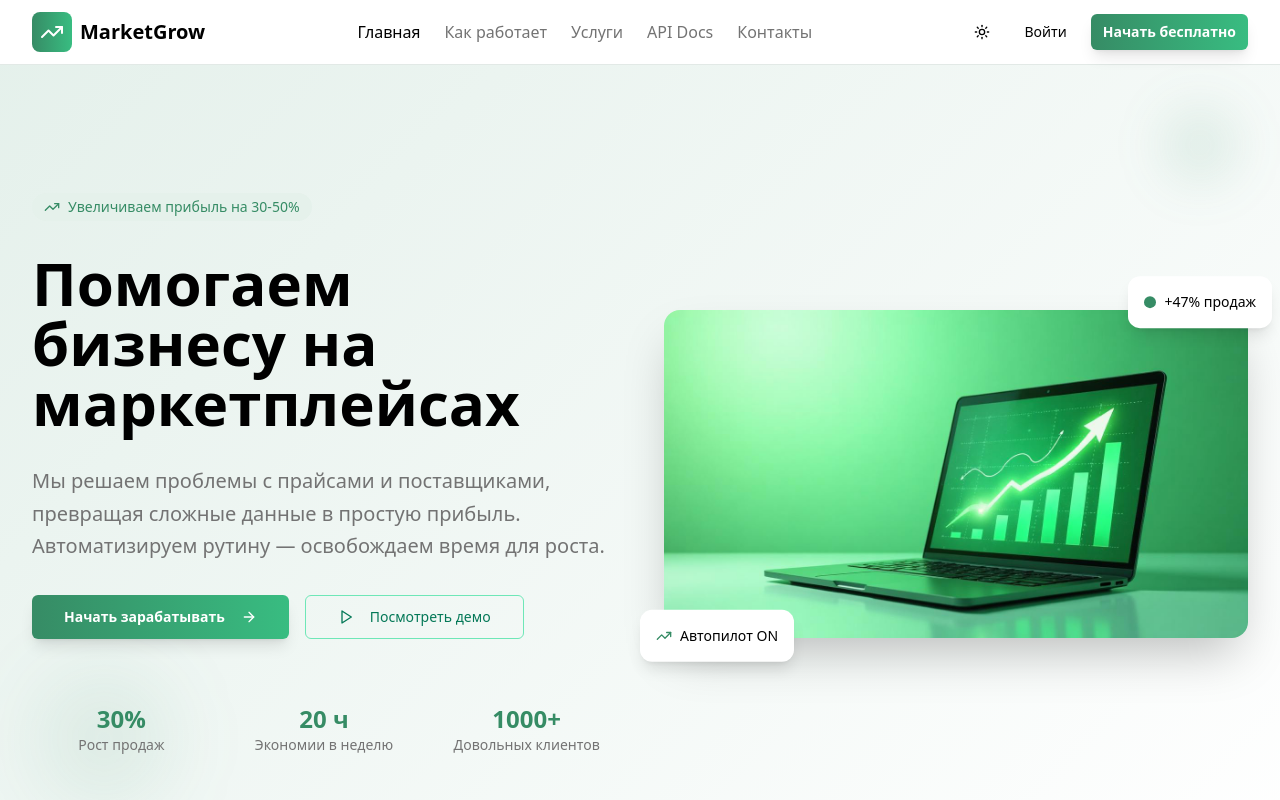
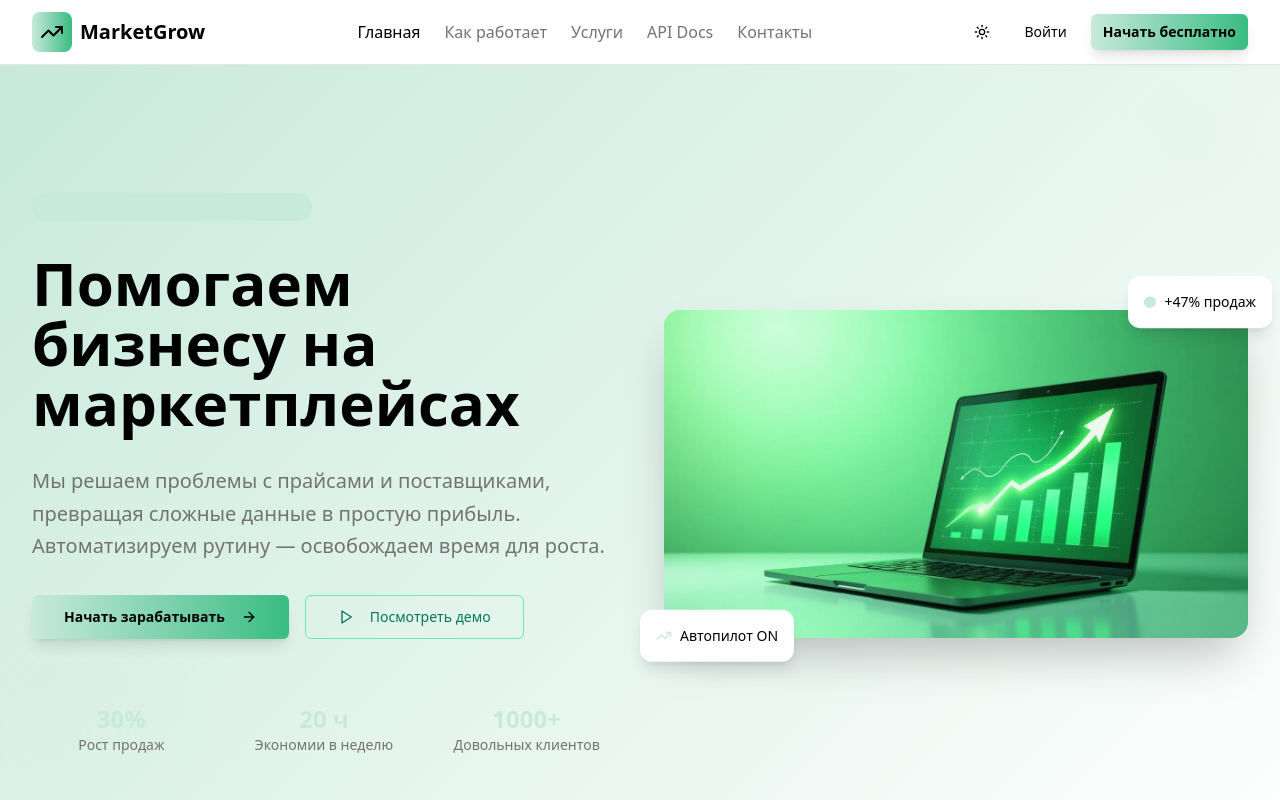
Before and after one commit to shoplinkerxml/lovable-rise, a React (Vite) app: page / in a window 1280 px wide. Shown: the top 800 px of the page. Built offline with nearby package versions, Linux system fonts and the light colour scheme.

Commit message:
fix color

```diff
--- a/src/App.tsx
+++ b/src/App.tsx
@@ -27,6 +27,7 @@ import UserMenuContentByPath from "./pages/UserMenuContentByPath";
 import CurrencyManagement from "./pages/admin/settings/CurrencyManagement";
 import AdminTariffManagement from "./pages/admin/AdminTariffManagement";
 import AdminTariffFeatures from "./pages/admin/AdminTariffFeatures";
+import TariffPage from "./pages/TariffPage";
 
 const queryClient = new QueryClient({
   defaultOptions: {
@@ -85,6 +86,8 @@ const App = () => (
                 <Route path="profile" element={<UserProfile />} />
                 <Route path="content/:id" element={<UserMenuContent />} />
                 <Route path=":path/*" element={<UserMenuContentByPath />} />
+                {/* Add the tariff page route */}
+                <Route path="tariff" element={<TariffPage />} />
                 {/* Removed /user/menu-management route as requested */}
               </Route>
             </Route>
--- a/src/index.css
+++ b/src/index.css
@@ -17,34 +17,35 @@ All colors MUST be HSL.
     --popover: 0 0% 100%;
     --popover-foreground: 0 0% 0%;
 
-    --primary: 153 44% 38%;
-    --primary-foreground: 0 0% 100%;
-    --primary-light: 153 29% 92%;
+    --primary: 153 44% 85%; /* #6EE7B7 in HSL */
+    --primary-foreground: 0 0% 0%;
+    --primary-light: 153 44% 85%; /* Changed from 153 29% 92% to 153 44% 85% (#6EE7B7) */
+    --primary-lighter: 153 44% 85%; /* #6EE7B7 in HSL */
 
-    --secondary: 153 29% 92%;
+    --secondary: 153 44% 85%; /* Changed from 153 29% 92% to 153 44% 85% (#6EE7B7) */
     --secondary-foreground: 0 0% 0%;
 
     --muted: 153 15% 95%;
     --muted-foreground: 0 0% 45%;
 
-    --accent: 153 44% 38%;
-    --accent-foreground: 0 0% 100%;
+    --accent: 153 44% 85%; /* #6EE7B7 in HSL */
+    --accent-foreground: 0 0% 0%;
 
     --destructive: 0 84% 60%;
     --destructive-foreground: 0 0% 100%;
 
     --border: 153 15% 90%;
     --input: 153 15% 90%;
-    --ring: 153 44% 38%;
+    --ring: 153 44% 85%; /* #6EE7B7 in HSL */
 
-    --success: 153 44% 38%;
-    --success-light: 153 29% 92%;
+    --success: 153 44% 85%; /* #6EE7B7 in HSL */
+    --success-light: 153 44% 85%; /* Changed from 153 29% 92% to 153 44% 85% (#6EE7B7) */
 
-    --gradient-primary: linear-gradient(135deg, hsl(153 44% 38%), hsl(153 54% 48%));
-    --gradient-hero: linear-gradient(135deg, hsl(153 29% 92%), hsl(0 0% 100%));
-    --gradient-success: linear-gradient(90deg, hsl(153 44% 38%), hsl(153 54% 48%));
+    --gradient-primary: linear-gradient(135deg, hsl(153 44% 85%), hsl(153 54% 48%));
+    --gradient-hero: linear-gradient(135deg, hsl(153 44% 85%), hsl(0 0% 100%)); /* Changed from 153 29% 92% to 153 44% 85% */
+    --gradient-success: linear-gradient(90deg, hsl(153 44% 85%), hsl(153 54% 48%));
 
-    --shadow-primary: 0 10px 30px -10px hsl(153 44% 38% / 0.3);
+    --shadow-primary: 0 10px 30px -10px hsl(153 44% 85% / 0.3);
     --shadow-glow: 0 0 40px hsl(153 54% 48% / 0.4);
 
     --radius: 0.5rem;
@@ -76,34 +77,35 @@ All colors MUST be HSL.
     --popover: 0 0% 9%;
     --popover-foreground: 0 0% 98%;
 
-    --primary: 153 54% 48%;
-    --primary-foreground: 0 0% 9%;
-    --primary-light: 153 44% 15%;
+    --primary: 153 44% 85%; /* #6EE7B7 in HSL */
+    --primary-foreground: 0 0% 0%;
+    --primary-light: 153 44% 85%; /* Changed from 153 44% 15% to 153 44% 85% (#6EE7B7) */
+    --primary-lighter: 153 44% 85%; /* #6EE7B7 in HSL */
 
-    --secondary: 153 44% 15%;
+    --secondary: 153 44% 85%; /* Changed from 153 44% 15% to 153 44% 85% (#6EE7B7) */
     --secondary-foreground: 0 0% 98%;
 
     --muted: 153 15% 12%;
     --muted-foreground: 0 0% 65%;
 
-    --accent: 153 54% 48%;
-    --accent-foreground: 0 0% 9%;
+    --accent: 153 44% 85%; /* #6EE7B7 in HSL */
+    --accent-foreground: 0 0% 0%;
 
     --destructive: 0 62% 51%;
     --destructive-foreground: 0 0% 98%;
 
     --border: 153 15% 18%;
     --input: 153 15% 18%;
-    --ring: 153 54% 48%;
+    --ring: 153 44% 85%; /* #6EE7B7 in HSL */
 
-    --success: 153 54% 48%;
-    --success-light: 153 44% 15%;
+    --success: 153 44% 85%; /* #6EE7B7 in HSL */
+    --success-light: 153 44% 85%; /* Changed from 153 44% 15% to 153 44% 85% (#6EE7B7) */
 
-    --gradient-primary: linear-gradient(135deg, hsl(153 54% 48%), hsl(153 64% 58%));
-    --gradient-hero: linear-gradient(135deg, hsl(153 44% 15%), hsl(0 0% 9%));
-    --gradient-success: linear-gradient(90deg, hsl(153 54% 48%), hsl(153 64% 58%));
+    --gradient-primary: linear-gradient(135deg, hsl(153 44% 85%), hsl(153 64% 58%));
+    --gradient-hero: linear-gradient(135deg, hsl(153 44% 85%), hsl(0 0% 9%)); /* Changed from 153 44% 15% to 153 44% 85% */
+    --gradient-success: linear-gradient(90deg, hsl(153 44% 85%), hsl(153 64% 58%));
 
-    --shadow-primary: 0 10px 30px -10px hsl(153 54% 48% / 0.4);
+    --shadow-primary: 0 10px 30px -10px hsl(153 44% 85% / 0.4);
     --shadow-glow: 0 0 40px hsl(153 64% 58% / 0.5);
     --sidebar-background: 240 5.9% 10%;
     --sidebar-foreground: 240 4.8% 95.9%;
@@ -166,4 +168,19 @@ All colors MUST be HSL.
   .bg-success-light {
     background-color: hsl(var(--success-light));
   }
+
+  .bg-primary-lighter {
+    background-color: hsl(var(--primary-lighter));
+  }
 }
+
+/* Custom styles for dropdown menu items */
+@layer components {
+  .dropdown-item-hover {
+    @apply focus:bg-primary-lighter focus:text-primary-foreground hover:bg-primary-lighter hover:text-primary-foreground;
+  }
+
+  .badge-active {
+    @apply bg-primary-lighter text-primary-foreground;
+  }
+}
--- a/src/providers/i18n-provider.tsx
+++ b/src/providers/i18n-provider.tsx
@@ -445,7 +445,7 @@ const dictionary: Dictionary = {
   manage_tariffs_and_pricing_options: { uk: "Управління тарифними планами та ціновими опціями", en: "Manage your tariff plans and pricing options" },
   tariff_features: { uk: "Функції", en: "Features" },
   tariff_limits: { uk: "Ліміти", en: "Limits" },
-  select_tariff_plan_to_manage_features_limits: { uk: "Виберіть тарифний план для управління його функціями та лімітами", en: "Select a tariff plan to manage its features and limits" },
+  select_tariff_plan_to_manage_features_limits: { uk: "Виберіть тарифний план для управління його функціями та лімітами", en: "Select a tariff plan to manage its featureseatures and limits" },
   choose_your_plan: { uk: "Оберіть свій план", en: "Choose Your Plan" },
   select_perfect_plan_for_your_needs: { uk: "Оберіть ідеальний план для ваших потреб", en: "Select the perfect plan for your needs" },
   free: { uk: "Безкоштовно", en: "Free" },
@@ -460,6 +460,10 @@ const dictionary: Dictionary = {
   tariff_term: { uk: "Термін", en: "Term" },
   tariff_status: { uk: "Статус", en: "Status" },
   tariff_actions: { uk: "Дії", en: "Actions" },
+
+  // Additional tariff translations
+  pricing_period_monthly: { uk: "Щомісячно", en: "Monthly" },
+  pricing_period_yearly: { uk: "Щорічно", en: "Yearly" },
 };
 
 // User Statistics
--- /dev/null
+++ b/src/test/run-tariff-test.tsx
@@ -0,0 +1,4 @@
+import testTariffService from './test-tariff-service';
+
+// Run the test
+testTariffService();
--- /dev/null
+++ b/src/test/test-color-replacement.tsx
@@ -0,0 +1,30 @@
+import { Button } from "@/components/ui/button";
+import { Badge } from "@/components/ui/badge";
+
+const TestColorReplacement = () => {
+  return (
+    <div className="p-8 space-y-6">
+      <h1 className="text-2xl font-bold">Color Replacement Test</h1>
+
+      <div className="space-y-4">
+        <h2 className="text-xl font-semibold">Primary Light Background</h2>
+        <div className="w-32 h-32 bg-primary-light rounded-lg"></div>
+        <p>Primary Light Background</p>
+      </div>
+
+      <div className="space-y-4">
+        <h2 className="text-xl font-semibold">Secondary Background</h2>
+        <div className="w-32 h-32 bg-secondary rounded-lg"></div>
+        <p>Secondary Background</p>
+      </div>
+
+      <div className="space-y-4">
+        <h2 className="text-xl font-semibold">Success Light Background</h2>
+        <div className="w-32 h-32 bg-success-light rounded-lg"></div>
+        <p>Success Light Background</p>
+      </div>
+    </div>
+  );
+};
+
+export default TestColorReplacement;
--- /dev/null
+++ b/src/test/test-color-update.tsx
@@ -0,0 +1,33 @@
+import { Button } from "@/components/ui/button";
+import { Badge } from "@/components/ui/badge";
+
+const TestColorUpdate = () => {
+  return (
+    <div className="p-8 space-y-6">
+      <h1 className="text-2xl font-bold">Color Update Test</h1>
+
+      <div className="space-y-4">
+        <h2 className="text-xl font-semibold">Primary Button</h2>
+        <Button>Primary Button</Button>
+      </div>
+
+      <div className="space-y-4">
+        <h2 className="text-xl font-semibold">Default Badge</h2>
+        <Badge>Default Badge</Badge>
+      </div>
+
+      <div className="space-y-4">
+        <h2 className="text-xl font-semibold">Active Status Badge</h2>
+        <Badge className="badge-active">Active Status</Badge>
+      </div>
+
+      <div className="space-y-4">
+        <h2 className="text-xl font-semibold">Background Test</h2>
+        <div className="w-32 h-32 bg-primary rounded-lg"></div>
+        <p>Primary Background</p>
+      </div>
+    </div>
+  );
+};
+
+export default TestColorUpdate;
--- /dev/null
+++ b/src/test/test-dropdown-styling.tsx
@@ -0,0 +1,39 @@
+import { Button } from "@/components/ui/button";
+import {
+  DropdownMenu,
+  DropdownMenuContent,
+  DropdownMenuItem,
+  DropdownMenuTrigger,
+} from "@/components/ui/dropdown-menu";
+import { MoreHorizontal } from "lucide-react";
+
+const TestDropdownStyling = () => {
+  return (
+    <div className="p-8">
+      <h1 className="text-2xl font-bold mb-4">Dropdown Menu Styling Test</h1>
+      <p className="mb-4">Testing the new green hover/active styles for dropdown menus</p>
+
+      <DropdownMenu>
+        <DropdownMenuTrigger asChild>
+          <Button variant="ghost" className="h-8 w-8 p-0">
+            <span className="sr-only">Open menu</span>
+            <MoreHorizontal className="h-4 w-4" />
+          </Button>
+        </DropdownMenuTrigger>
+        <DropdownMenuContent align="end">
+          <DropdownMenuItem className="dropdown-item-hover">
+            Edit Item
+          </DropdownMenuItem>
+          <DropdownMenuItem className="dropdown-item-hover">
+            Delete Item
+          </DropdownMenuItem>
+          <DropdownMenuItem className="dropdown-item-hover">
+            Duplicate Item
+          </DropdownMenuItem>
+        </DropdownMenuContent>
+      </DropdownMenu>
+    </div>
+  );
+};
+
+export default TestDropdownStyling;
--- /dev/null
+++ b/src/test/test-tariff-service.tsx
@@ -0,0 +1,30 @@
+import { TariffService } from '@/lib/tariff-service';
+
+const testTariffService = async () => {
+  try {
+    console.log('Testing Tariff Service...');
+
+    // Test fetching all currencies
+    console.log('Fetching currencies...');
+    const currencies = await TariffService.getAllCurrencies();
+    console.log('Currencies:', currencies);
+
+    // Test fetching all tariffs
+    console.log('Fetching tariffs...');
+    const tariffs = await TariffService.getAllTariffs(true); // Include inactive
+    console.log('Tariffs:', tariffs);
+
+    // Test fetching a specific tariff
+    if (tariffs.length > 0) {
+      console.log('Fetching tariff by ID...');
+      const tariff = await TariffService.getTariffById(tariffs[0].id);
+      console.log('Tariff:', tariff);
+    }
+
+    console.log('Tariff Service tests completed successfully!');
+  } catch (error) {
+    console.error('Error testing Tariff Service:', error);
+  }
+};
+
+export default testTariffService;
```
Also changed, not shown: src/pages/TariffPage.tsx (+12 -8 lines), src/pages/admin/AdminTariffManagement.tsx (+13 -4 lines), src/pages/page-types/ListPage.tsx (+16 -16 lines), src/test/test-new-styling.tsx (added, +49 -0 lines), 1 other file (tests, documents, lock files or other folders).
